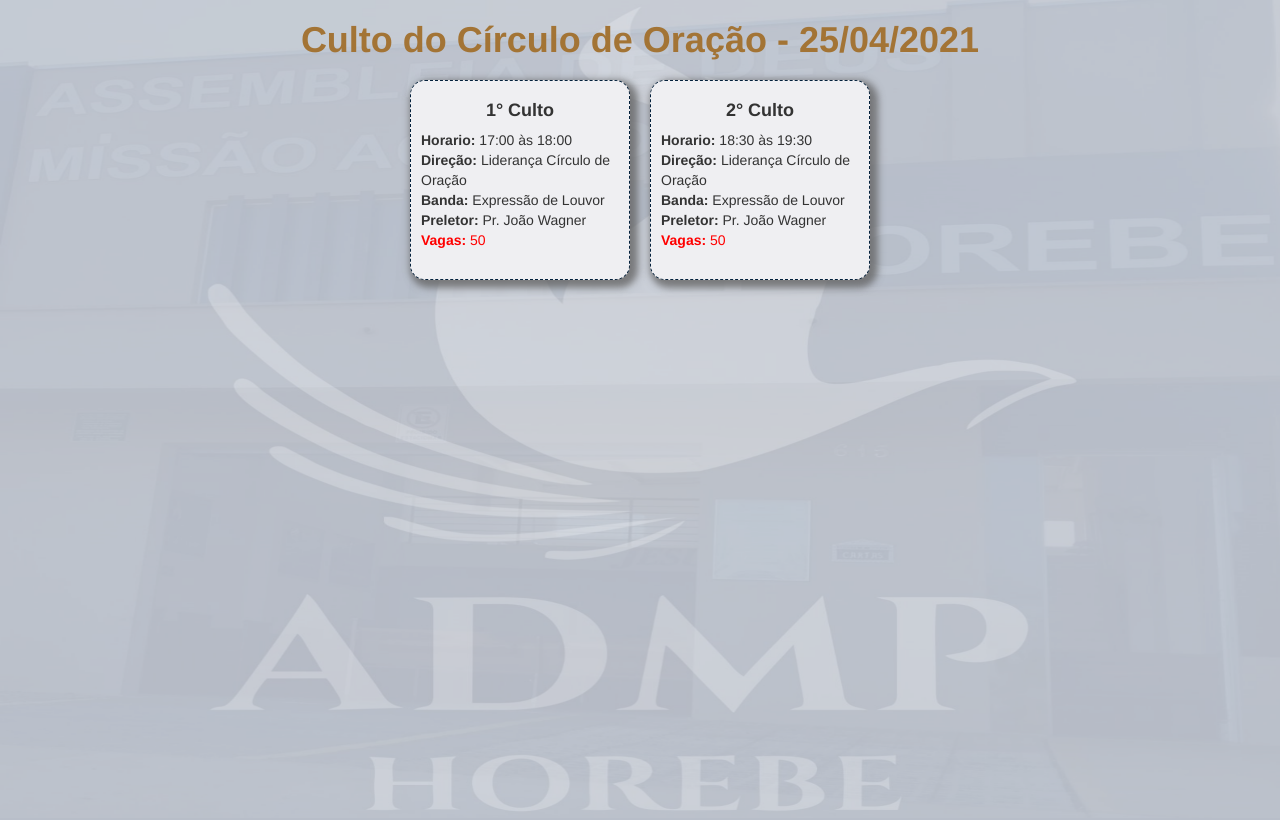
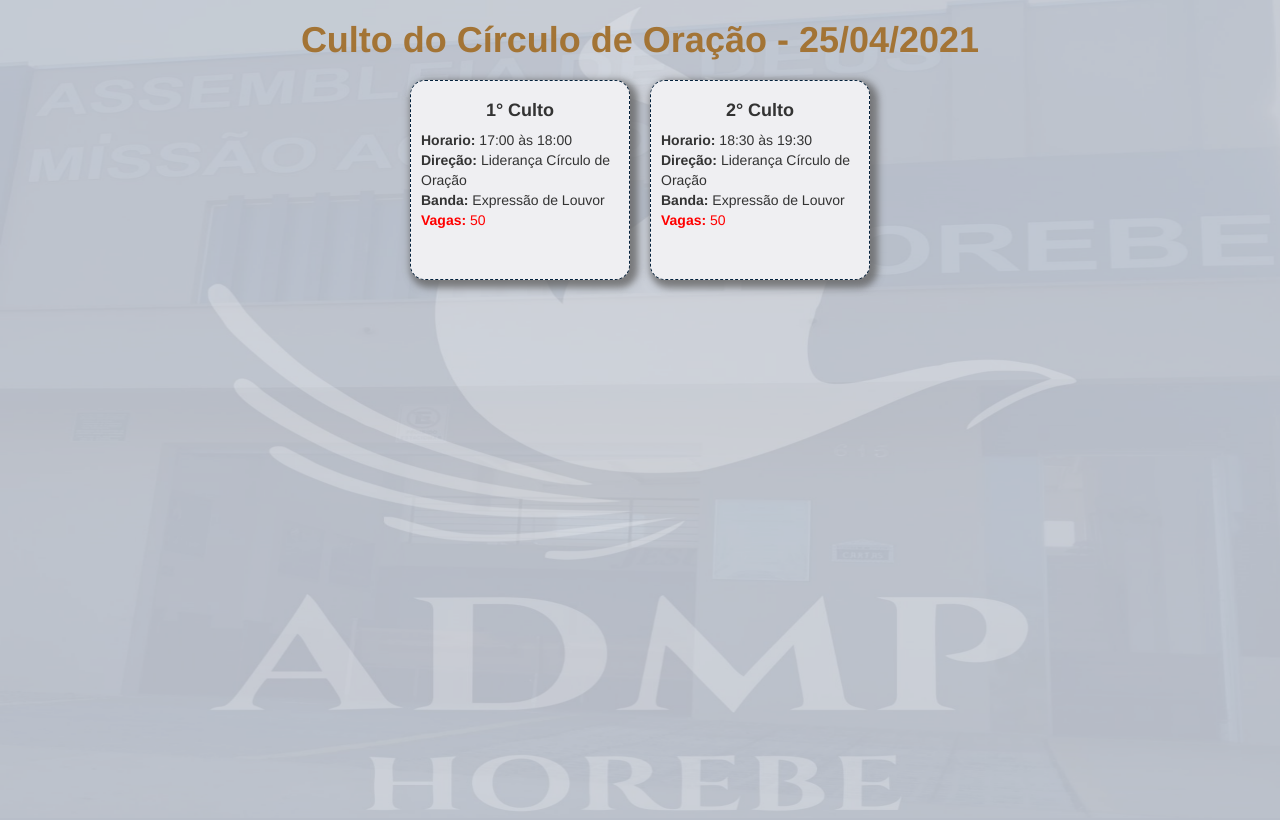
Before and after one commit to dielsondiniz/admphorebe, a React (Create React App) app: page / in a window 1280 px wide. Built offline with nearby package versions, Linux system fonts and the light colour scheme; no server answers.

Commit message:
Retirar preletor

```diff
--- a/src/App.js
+++ b/src/App.js
@@ -92,7 +92,7 @@ function App() {
             <b>Horario:</b> 17:00 às 18:00<br/>
             <b>Direção:</b> {direcao1}<br/>
             <b>Banda:</b> {banda1}<br/>
-            <b>Preletor:</b> {preletor1}<br/>
+            {/*<b>Preletor:</b> {preletor1}<br/>*/}
             <span style={{color: 'red'}}><b>Vagas:</b> {vagas1 - countCulto1}</span>
           </ContainerCulto>
           <ContainerCulto onClick={()=> setCulto(SEGUNDO)}>
@@ -100,7 +100,7 @@ function App() {
             <b>Horario:</b> 18:30 às 19:30<br/>
             <b>Direção:</b> {direcao2}<br/>
             <b>Banda:</b> {banda2}<br/>
-            <b>Preletor:</b> {preletor2}<br/>
+            {/*<b>Preletor:</b> {preletor2}<br/>*/}
             <span style={{color: 'red'}}><b>Vagas:</b> {vagas2 - countCulto2}</span>
           </ContainerCulto>
         </FlexContainer>
```
